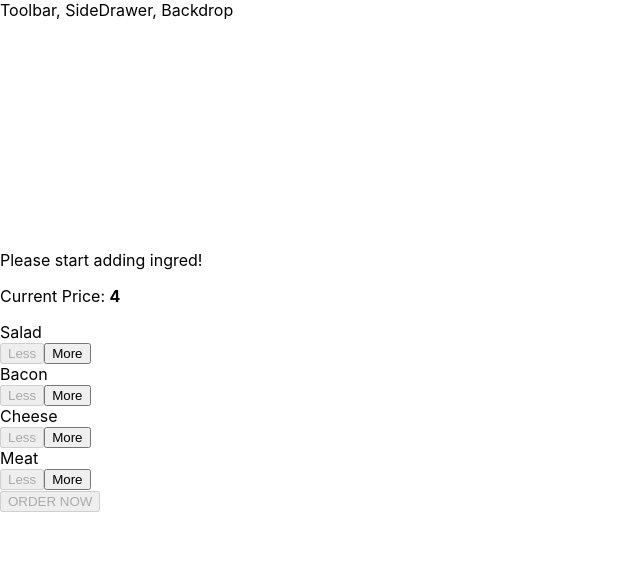
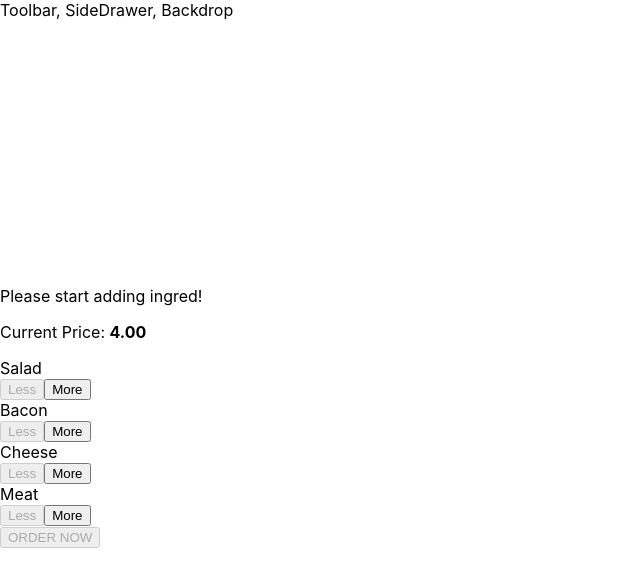
Before and after one commit to wisezt/react-acessingaserver, a React app: page / in a window 1280 px wide. Shown: the top 586 px of the page, without its empty margins (0-640 px from the left). Built offline with nearby package versions, Linux system fonts and the light colour scheme.

Commit message:
Tutorial 168 Add price to OrderSummary!

```diff
--- a/src/components/Burger/OrderSummary/OrderSummary.js
+++ b/src/components/Burger/OrderSummary/OrderSummary.js
@@ -18,6 +18,7 @@
             <ul>
                 {ingredientSummary}
             </ul>
+            <p><strong>Total Price: {props.price.toFixed(2)}</strong></p>
 
             <Button
                 clicked={props.purchaseCanceled}
--- a/src/containers/BurgerBuilder.js
+++ b/src/containers/BurgerBuilder.js
@@ -97,14 +97,16 @@
                 <OrderSummary
                     purchaseContinued={this.purchaseContinueHandler}
                     purchaseCanceled={this.purchaseCancelHandler}
-                    ingredients={this.state.ingredients}/>
+                    ingredients={this.state.ingredients}
+                    price={this.state.totalPrice}
+                />
             </Modal>
                 <Burger ingredients={this.state.ingredients}/>
                 <BuildControls
                     ingredientAdded={this.addIngredientHander}
                     ingredientRemoved={this.removeIngredientHander}
                     disabled={disabledInfo}
-                    price={this.state.totalPrice}
+                    price={this.state.totalPrice.toFixed(2)}
                     purchasable={this.state.purchasable}
                     ordered={this.purchaseHander}
                 />
```
